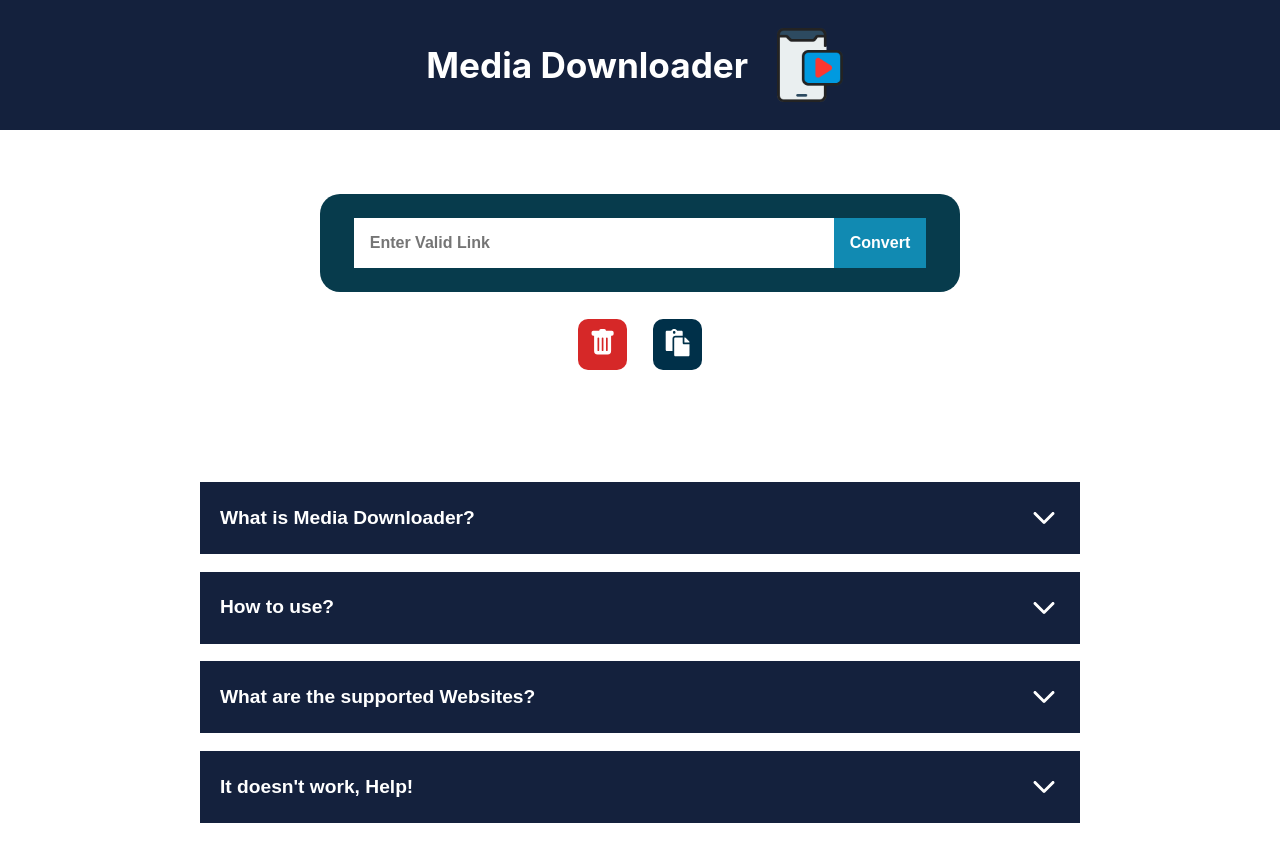
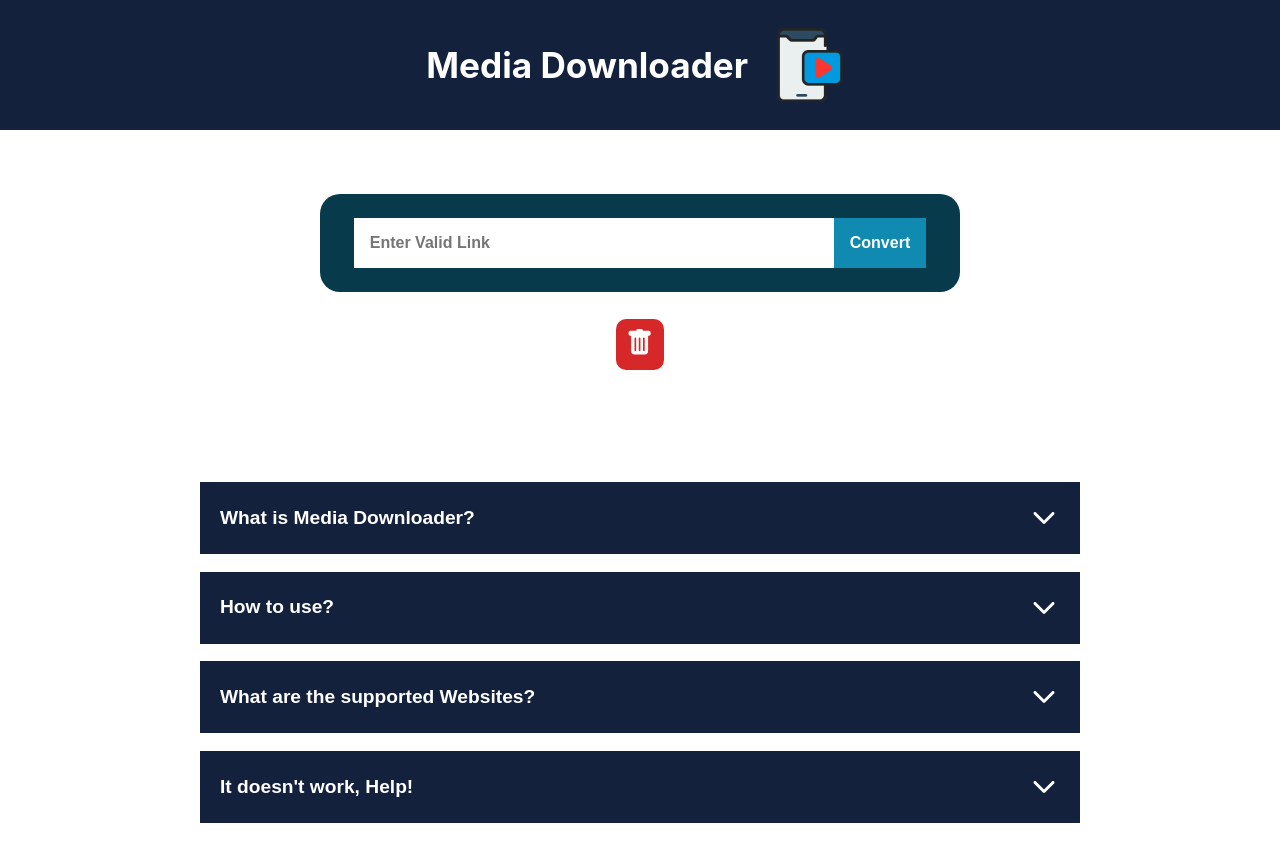
Before and after one commit to AdmiralFirefox/media-downloader, a Next.js app: page / in a window 1280 px wide. Shown: the top 862 px of the page. Built offline with nearby package versions, Linux system fonts and the light colour scheme.

Commit message:
Removed PastefromClipboard function

```diff
--- a/components/Sections/FormSection.tsx
+++ b/components/Sections/FormSection.tsx
@@ -1,13 +1,11 @@
 import { ChangeEvent, FC, FormEvent } from "react";
 import { IconContext } from "react-icons";
 import { BsFillTrashFill } from "react-icons/bs";
-import { FaPaste } from "react-icons/fa";
 import styles from "../../styles/sections/FormSection.module.scss";
 
 interface FormSectionProps {
   handleSubmit: (e: FormEvent<HTMLFormElement>) => void;
   handleChange: (e: ChangeEvent<HTMLInputElement>) => void;
-  pasteClipboard: () => Promise<void>;
   clearText: () => void;
   pastedLink: string;
   alertMessage: string;
@@ -19,7 +17,6 @@ const FormSection: FC<FormSectionProps> = ({
   handleChange,
   alertMessage,
   clearText,
-  pasteClipboard,
 }) => {
   return (
     <>
@@ -47,19 +44,6 @@ const FormSection: FC<FormSectionProps> = ({
             <BsFillTrashFill />
           </IconContext.Provider>
         </button>
-
-        <button
-          className={styles["paste-icon-wrapper"]}
-          onClick={pasteClipboard}
-        >
-          <IconContext.Provider
-            value={{
-              className: styles["paste-icon"],
-            }}
-          >
-            <FaPaste />
-          </IconContext.Provider>
-        </button>
       </div>
     </>
   );
--- a/pages/index.tsx
+++ b/pages/index.tsx
@@ -36,15 +36,6 @@ const Home: NextPage = () => {
     setPastedLink("");
   };
 
-  const pasteClipboard = async () => {
-    try {
-      const copiedLink = await navigator.clipboard.readText();
-      setPastedLink(copiedLink);
-    } catch (err) {
-      console.log("Failed to read clipboard contents: ", err);
-    }
-  };
-
   return (
     <>
       <header className={styles["web-header"]}>
@@ -69,7 +60,6 @@ const Home: NextPage = () => {
               pastedLink={pastedLink}
               alertMessage={alertMessage}
               clearText={clearText}
-              pasteClipboard={pasteClipboard}
             />
           </>
         ) : (
--- a/styles/sections/FormSection.module.scss
+++ b/styles/sections/FormSection.module.scss
@@ -69,7 +69,6 @@
     background: theme-provider.$red-color;
     border: none;
     padding: 0.8em;
-    margin-right: 2em;
     border-radius: 10px;
     cursor: pointer;
     transition: 0.2s ease-in-out;
@@ -83,29 +82,6 @@
     }
 
     .trash-icon {
-      font-size: 1.7rem;
-      color: theme-provider.$white-color;
-    }
-  }
-
-  // Paste Icon
-  .paste-icon-wrapper {
-    background: theme-provider.$slightly-dark-blue;
-    border: none;
-    padding: 0.8em;
-    border-radius: 10px;
-    cursor: pointer;
-    transition: 0.2s ease-in-out;
-
-    &:hover {
-      background: theme-provider.$slightly-dark-blue-hover;
-    }
-
-    &:focus {
-      outline: none;
-    }
-
-    .paste-icon {
       font-size: 1.7rem;
       color: theme-provider.$white-color;
     }
```
